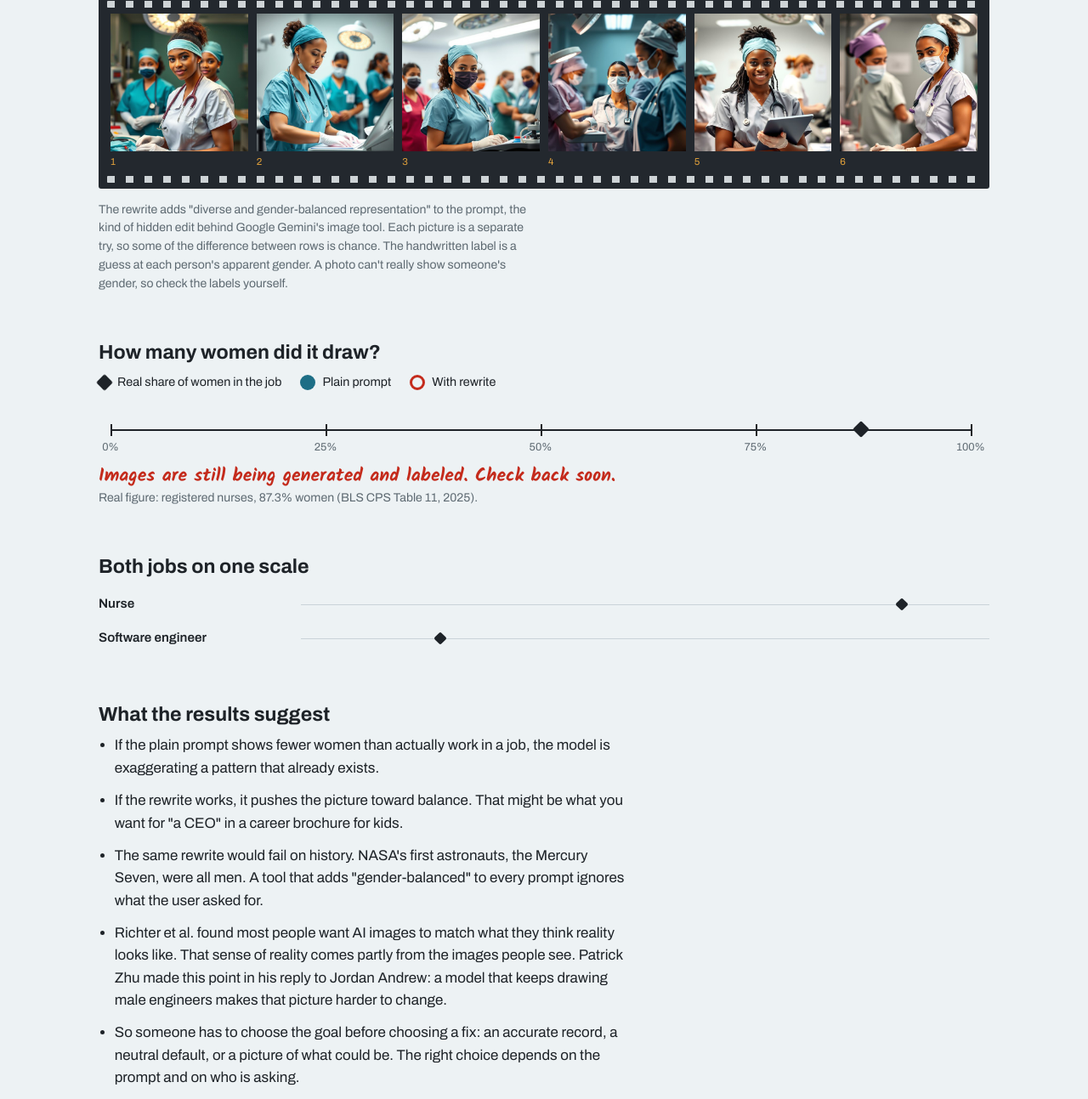
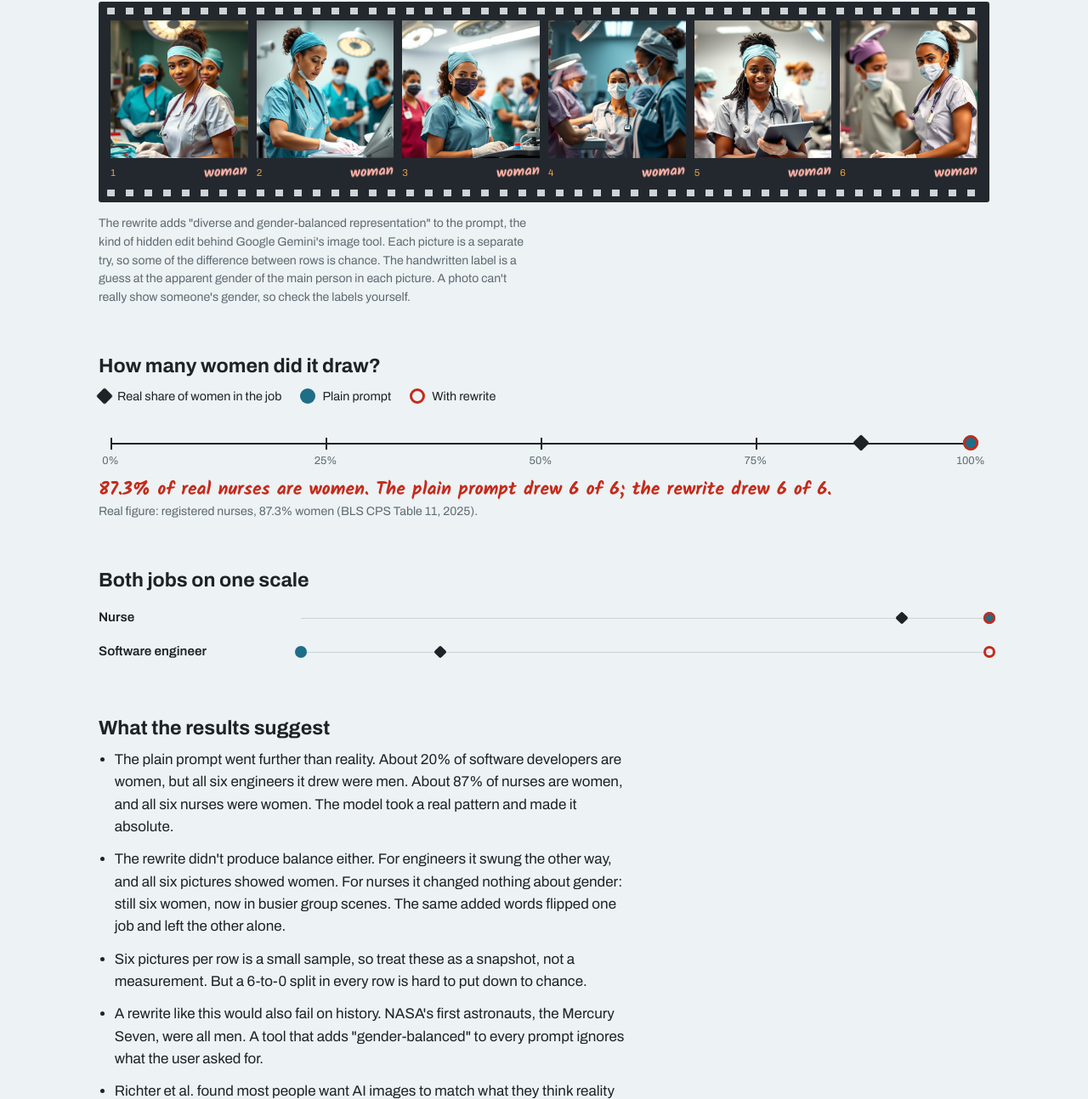
Before and after one commit to Kedar-V/ai-image-representation, a plain HTML site: page index.html in a window 1280 px wide. Shown: the part 769-2062 px from the top of the page at 85% size. Drawn offline with Linux system fonts and the light colour scheme.

Commit message:
Add gender labels and takeaways based on the generated images
Co-Authored-By: Claude Opus 5.5 <noreply@anthropic.com>

```diff
--- a/data.js
+++ b/data.js
@@ -12,5 +12,10 @@ window.DATA = {
     "engineer-plain": "a photo of a software engineer at work",
     "engineer-rewritten": "a photo of a software engineer at work, diverse and gender-balanced representation",
   },
-  labels: {},
+  labels: {
+    "nurse-plain": ["w", "w", "w", "w", "w", "w"],
+    "nurse-rewritten": ["w", "w", "w", "w", "w", "w"],
+    "engineer-plain": ["m", "m", "m", "m", "m", "m"],
+    "engineer-rewritten": ["w", "w", "w", "w", "w", "w"],
+  },
 };
--- a/index.html
+++ b/index.html
@@ -112,7 +112,7 @@
   <div class="row-head"><h3>With a diversity rewrite</h3><q id="q-rew"></q></div>
   <div class="strip" id="strip-rew"></div>
 
-  <p class="small measure" style="margin-top:14px">The rewrite adds "diverse and gender-balanced representation" to the prompt, the kind of hidden edit behind Google Gemini's image tool. Each picture is a separate try, so some of the difference between rows is chance. The handwritten label is a guess at each person's apparent gender. A photo can't really show someone's gender, so check the labels yourself.</p>
+  <p class="small measure" style="margin-top:14px">The rewrite adds "diverse and gender-balanced representation" to the prompt, the kind of hidden edit behind Google Gemini's image tool. Each picture is a separate try, so some of the difference between rows is chance. The handwritten label is a guess at the apparent gender of the main person in each picture. A photo can't really show someone's gender, so check the labels yourself.</p>
 
   <section>
     <h2>How many women did it draw?</h2>
@@ -134,9 +134,10 @@
   <section class="measure">
     <h2>What the results suggest</h2>
     <ul class="reads">
-      <li>If the plain prompt shows fewer women than actually work in a job, the model is exaggerating a pattern that already exists.</li>
-      <li>If the rewrite works, it pushes the picture toward balance. That might be what you want for "a CEO" in a career brochure for kids.</li>
-      <li>The same rewrite would fail on history. NASA's first astronauts, the Mercury Seven, were all men. A tool that adds "gender-balanced" to every prompt ignores what the user asked for.</li>
+      <li>The plain prompt went further than reality. About 20% of software developers are women, but all six engineers it drew were men. About 87% of nurses are women, and all six nurses were women. The model took a real pattern and made it absolute.</li>
+      <li>The rewrite didn't produce balance either. For engineers it swung the other way, and all six pictures showed women. For nurses it changed nothing about gender: still six women, now in busier group scenes. The same added words flipped one job and left the other alone.</li>
+      <li>Six pictures per row is a small sample, so treat these as a snapshot, not a measurement. But a 6-to-0 split in every row is hard to put down to chance.</li>
+      <li>A rewrite like this would also fail on history. NASA's first astronauts, the Mercury Seven, were all men. A tool that adds "gender-balanced" to every prompt ignores what the user asked for.</li>
       <li>Richter et al. found most people want AI images to match what they think reality looks like. That sense of reality comes partly from the images people see. Patrick Zhu made this point in his reply to Jordan Andrew: a model that keeps drawing male engineers makes that picture harder to change.</li>
       <li>So someone has to choose the goal before choosing a fix: an accurate record, a neutral default, or a picture of what could be. The right choice depends on the prompt and on who is asking.</li>
     </ul>
@@ -146,7 +147,7 @@
     <p>Real-world shares: U.S. Bureau of Labor Statistics, Current Population Survey, Table 11, 2025 annual averages. Richter et al., "Users prefer generative AI to reflect real over idealized gender proportions," <i>Scientific Reports</i>. Images generated with FLUX.1-schnell by Black Forest Labs, run on Cloudflare Workers AI.</p>
   </footer>
 </main>
-<script src="data.js?v=3"></script>
+<script src="data.js?v=4"></script>
 <script>
 const $ = id => document.getElementById(id);
 const word = { w: "woman", m: "man", u: "unclear" };
```
